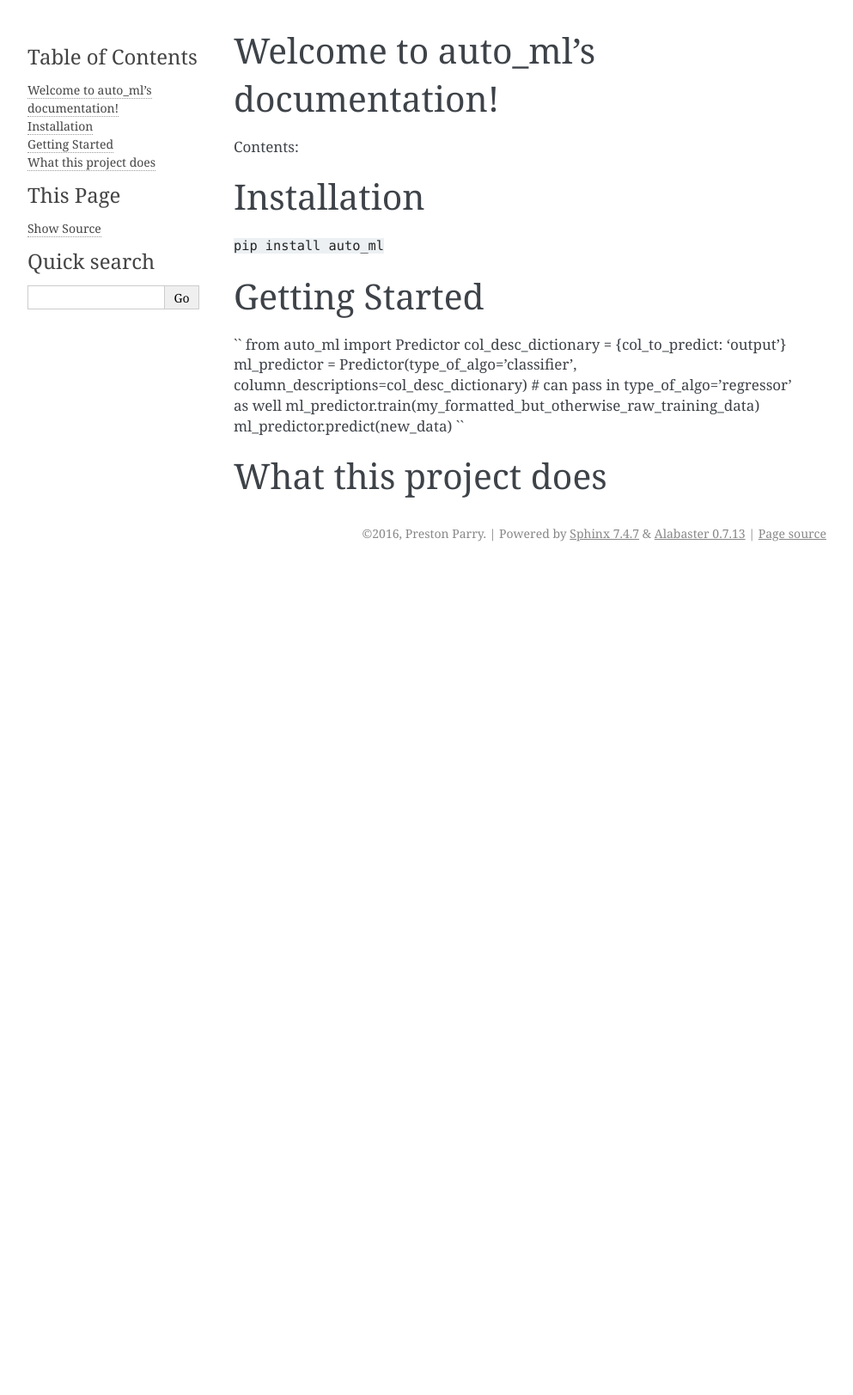
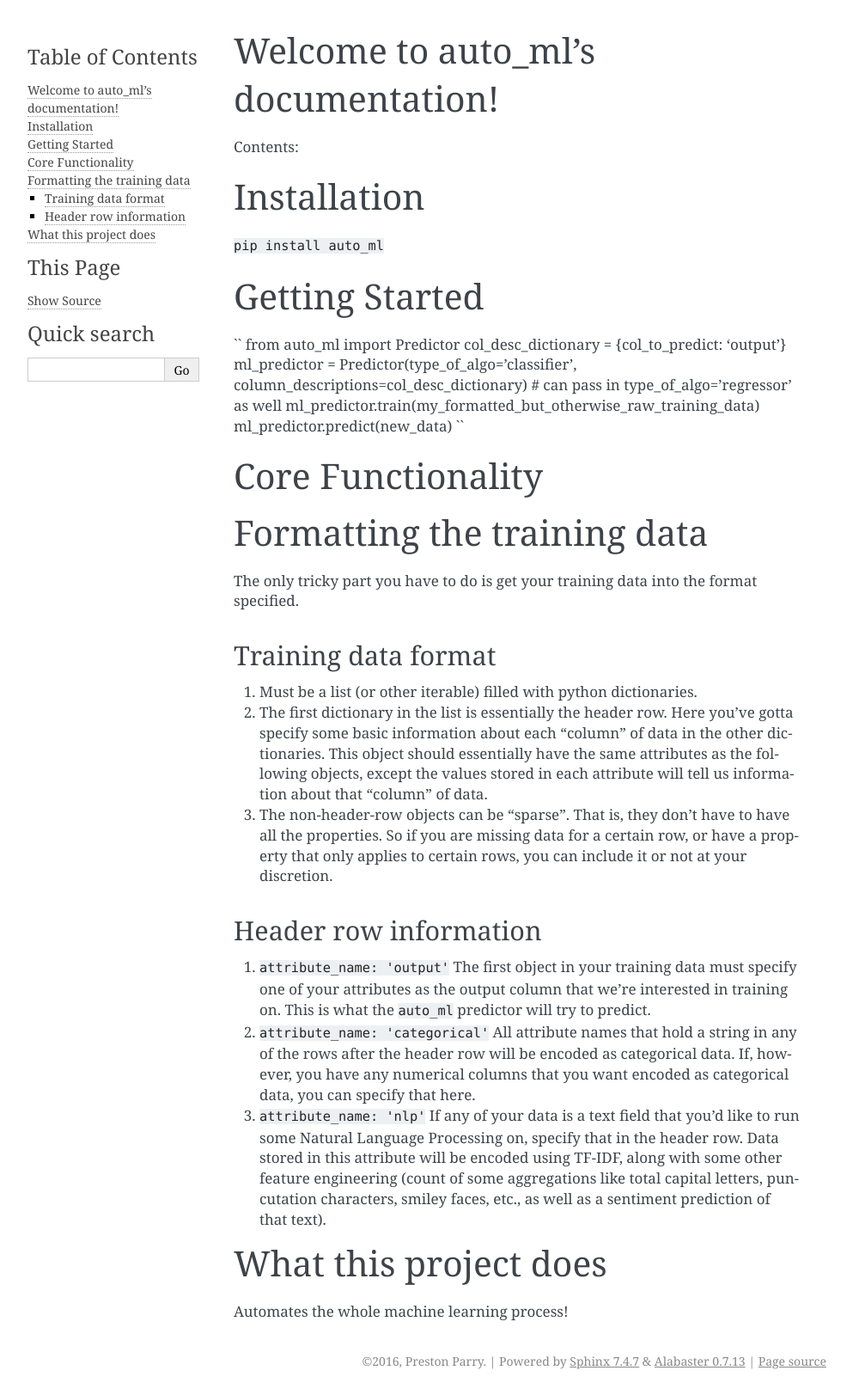
Before and after one commit to ClimbsRocks/auto_ml, a Sphinx documentation site: the page built from docs/source/index.rst, in a window 1280 px wide. Shown: the whole page at 86% size, without its empty margins (148-1141 px from the left). Built offline with Sphinx 7.4.7, drawn with Linux system fonts in a browser that asks for light colours; before the commit the page ends 900 px from its top, so only the background shows below that.

Commit message:
copies over much of the verbiage from README.md

```diff
--- a/docs/source/index.rst
+++ b/docs/source/index.rst
@@ -29,5 +29,31 @@ ml_predictor.predict(new_data)
 ``
 
 
+Core Functionality
+===================
+
+
+
+Formatting the training data
+=============================
+
+The only tricky part you have to do is get your training data into the format specified.
+
+Training data format
+---------------------
+#. Must be a list (or other iterable) filled with python dictionaries.
+#. The first dictionary in the list is essentially the header row. Here you've gotta specify some basic information about each "column" of data in the other dictionaries. This object should essentially have the same attributes as the following objects, except the values stored in each attribute will tell us information about that "column" of data.
+#. The non-header-row objects can be "sparse". That is, they don't have to have all the properties. So if you are missing data for a certain row, or have a property that only applies to certain rows, you can include it or not at your discretion.
+
+Header row information
+-----------------------
+
+#. ``attribute_name: 'output'`` The first object in your training data must specify one of your attributes as the output column that we're interested in training on. This is what the ``auto_ml`` predictor will try to predict.
+#. ``attribute_name: 'categorical'`` All attribute names that hold a string in any of the rows after the header row will be encoded as categorical data. If, however, you have any numerical columns that you want encoded as categorical data, you can specify that here.
+#. ``attribute_name: 'nlp'`` If any of your data is a text field that you'd like to run some Natural Language Processing on, specify that in the header row. Data stored in this attribute will be encoded using TF-IDF, along with some other feature engineering (count of some aggregations like total capital letters, puncutation characters, smiley faces, etc., as well as a sentiment prediction of that text).
+
+
+
 What this project does
 =======================
+Automates the whole machine learning process!
```
